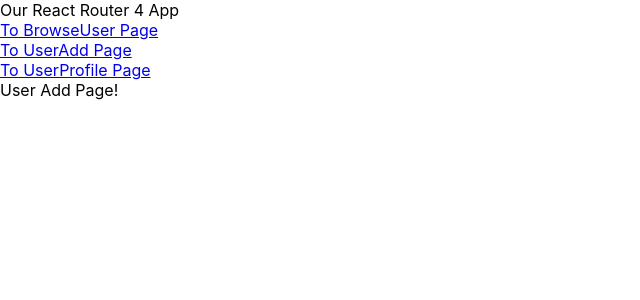
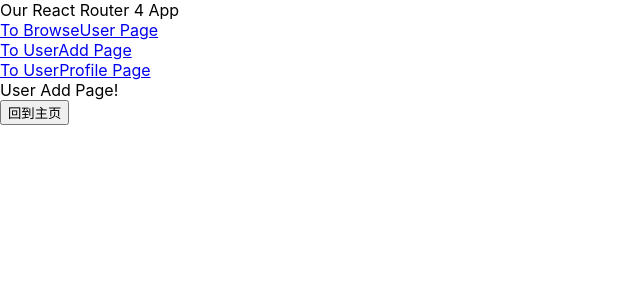
Before and after one commit to Charcliu/React-Router-and-React-Redux, a React (Create React App) app: page /users/add in a window 1280 px wide. Shown: the top 300 px of the page, without its empty margins (0-640 px from the left). Built offline with nearby package versions, Linux system fonts and the light colour scheme.

Commit message:
withRouter 高阶组件

```diff
--- /dev/null
+++ b/src/component/JumpBtn.js
@@ -0,0 +1,25 @@
+import React, { Component } from 'react'
+import { withRouter } from 'react-router'
+
+class JumpBtn extends Component {
+  constructor(props) {
+    super(props)
+    this.state = {}
+    this.toHome = this.toHome.bind(this)
+  }
+
+  toHome() {
+    // 组件没有由 <Route> 直接渲染，那么我们可以使用 withRouter() 高阶组件。这样子就可访问路由信息了
+    this.props.history.push('/')
+  }
+
+  render() {
+    return (
+      <div>
+        <input type="button" onClick={this.toHome} value="回到主页" />
+      </div>
+    )
+  }
+}
+
+export default withRouter(JumpBtn)
--- a/src/component/UserAddPage.js
+++ b/src/component/UserAddPage.js
@@ -1,8 +1,18 @@
 import React, { Component } from 'react'
+import JumpBtn from './JumpBtn'
+class HomePage extends Component {
+  constructor(props) {
+    super(props)
+    this.state = {}
+  }
 
-class HomePage extends Component {
   render() {
-    return <div>User Add Page!</div>
+    return (
+      <div>
+        User Add Page!
+        <JumpBtn />
+      </div>
+    )
   }
 }
 
```
